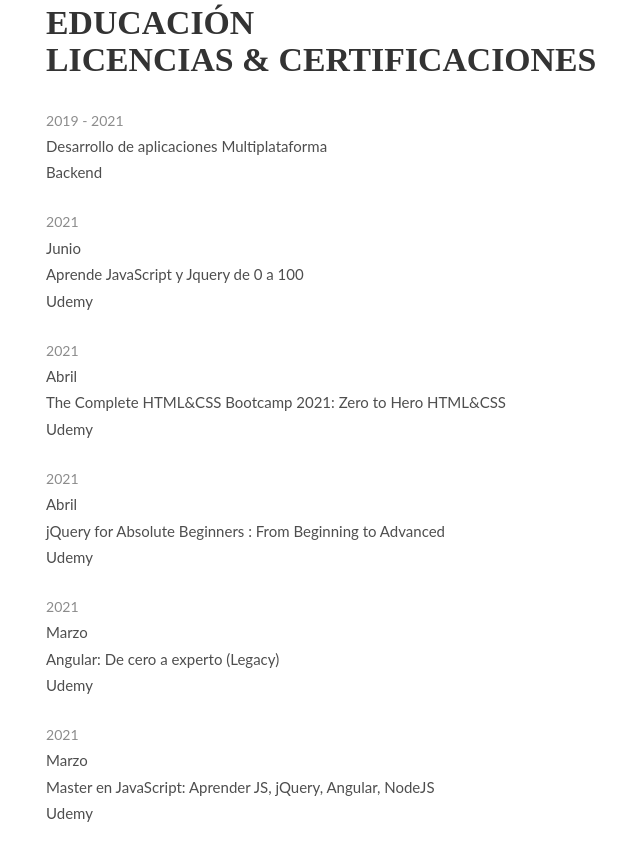
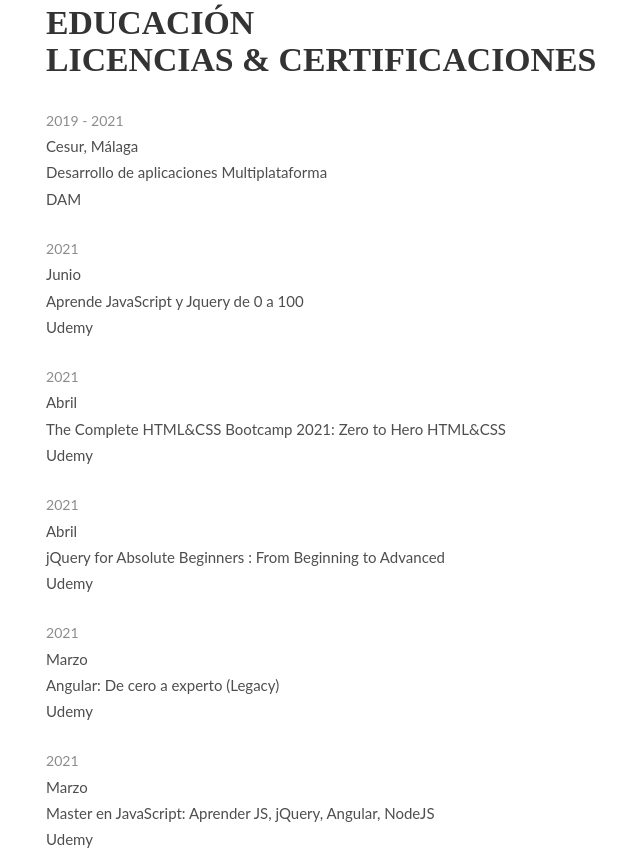
Before and after one commit to jairosanchezb94/Portafolio-2, a plain HTML site: page index.html in a window 1280 px wide. Shown: the part 960-1815 px from the top of the page, without its empty margins (283-923 px from the left). Drawn offline with nearby package versions, Linux system fonts and the light colour scheme; files that its build step writes are made by us from their sources; a web font is replaced by a local one.

Commit message:
Update index.html

```diff
--- a/index.html
+++ b/index.html
@@ -84,8 +84,9 @@
 			<h1>Educación <br>Licencias &amp; certificaciones</h1>
 			<ul class="award-list list-flat">
 				<li>2019 - 2021</li>
+				<li>Cesur, Málaga</li>
 				<li>Desarrollo de aplicaciones Multiplataforma</li>
-				<li>Backend</li>
+				<li>DAM</li>
 			</ul>
 			<ul class="award-list list-flat">
 				<li>2021</li>
```
